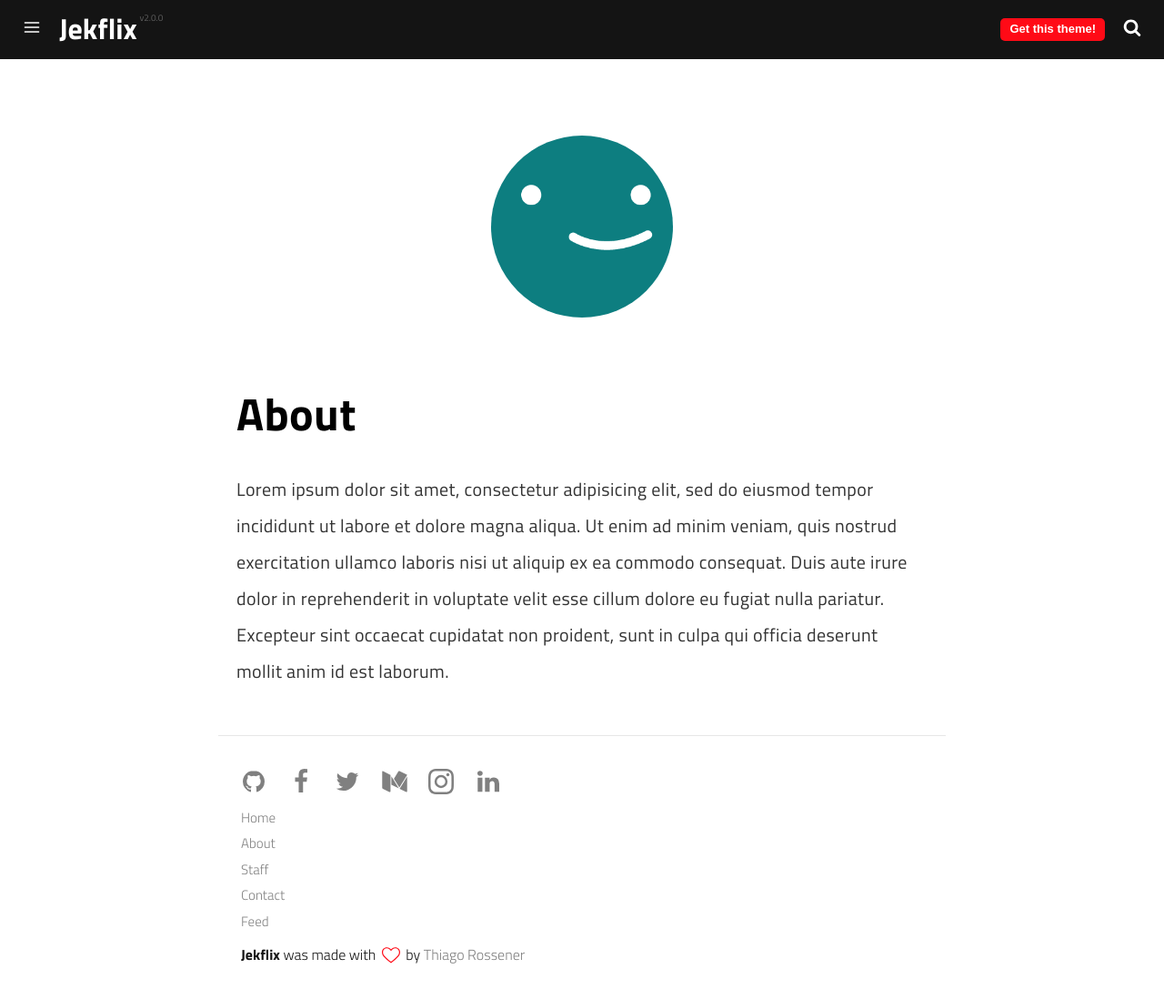
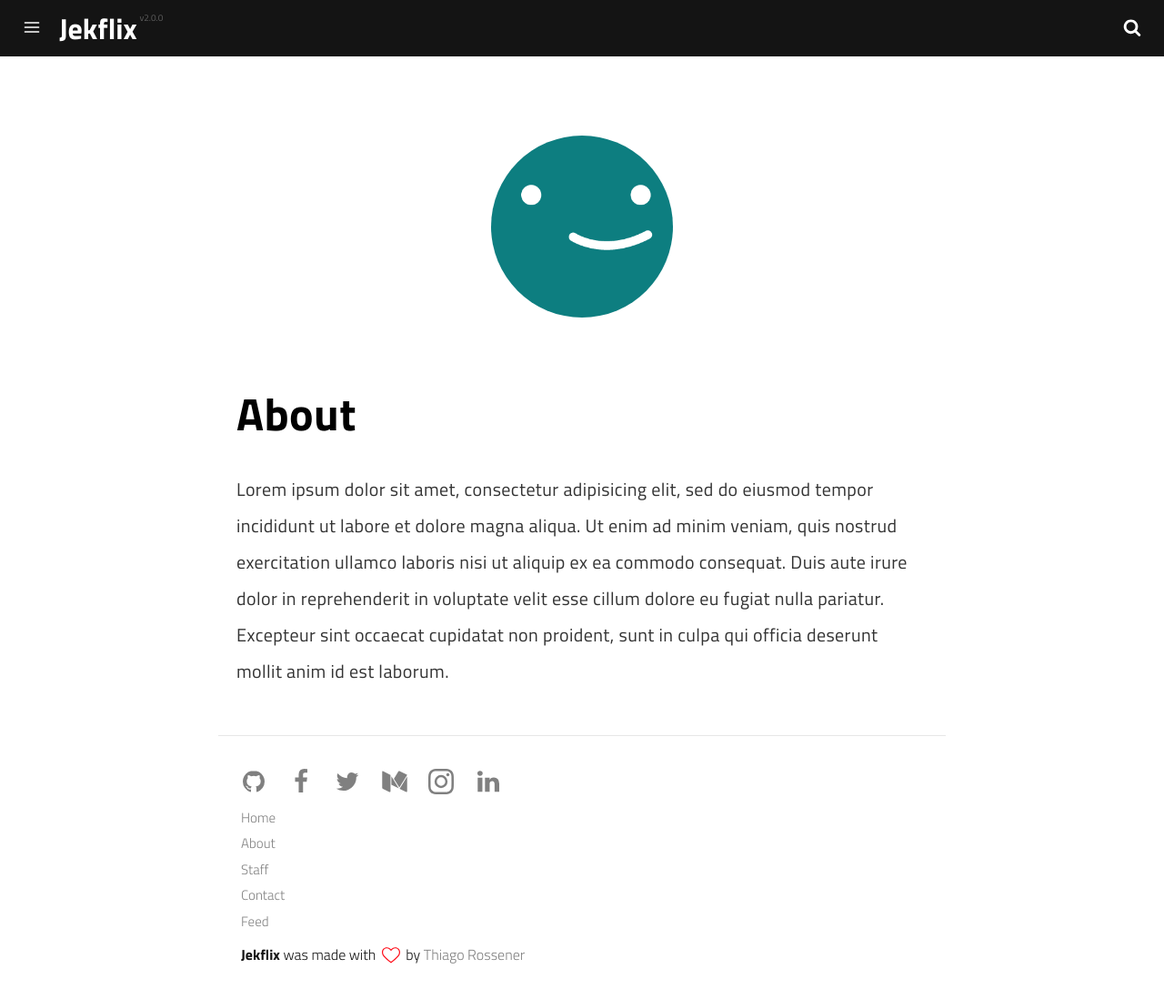
Before and after one commit to kkasuno/kkasuno.github51.io, a Jekyll site: the page built from pages/about.md, in a window 1280 px wide and 1098 px high. Shown: the whole window at 91% size. Built offline with Jekyll 4.4.1, drawn with Linux system fonts in a browser that asks for light colours; a script that is not in the unit is left out.

Commit message:
Update header.html
</a>
    <a href="https://github.com/thiagorossener/jekflix-template" class="get-theme" role="button">
        Get this theme!
    </a>

```diff
--- a/_includes/header.html
+++ b/_includes/header.html
@@ -9,10 +9,7 @@
     </h1>
     <a id="search" class="dosearch" role="button">
         <svg class="icon-search"><use xlink:href="#icon-search"></use></svg>
-    </a>
-    <a href="https://github.com/thiagorossener/jekflix-template" class="get-theme" role="button">
-        Get this theme!
-    </a>
+
 </header>
 
 <div id="mask" class="overlay"></div>
```
